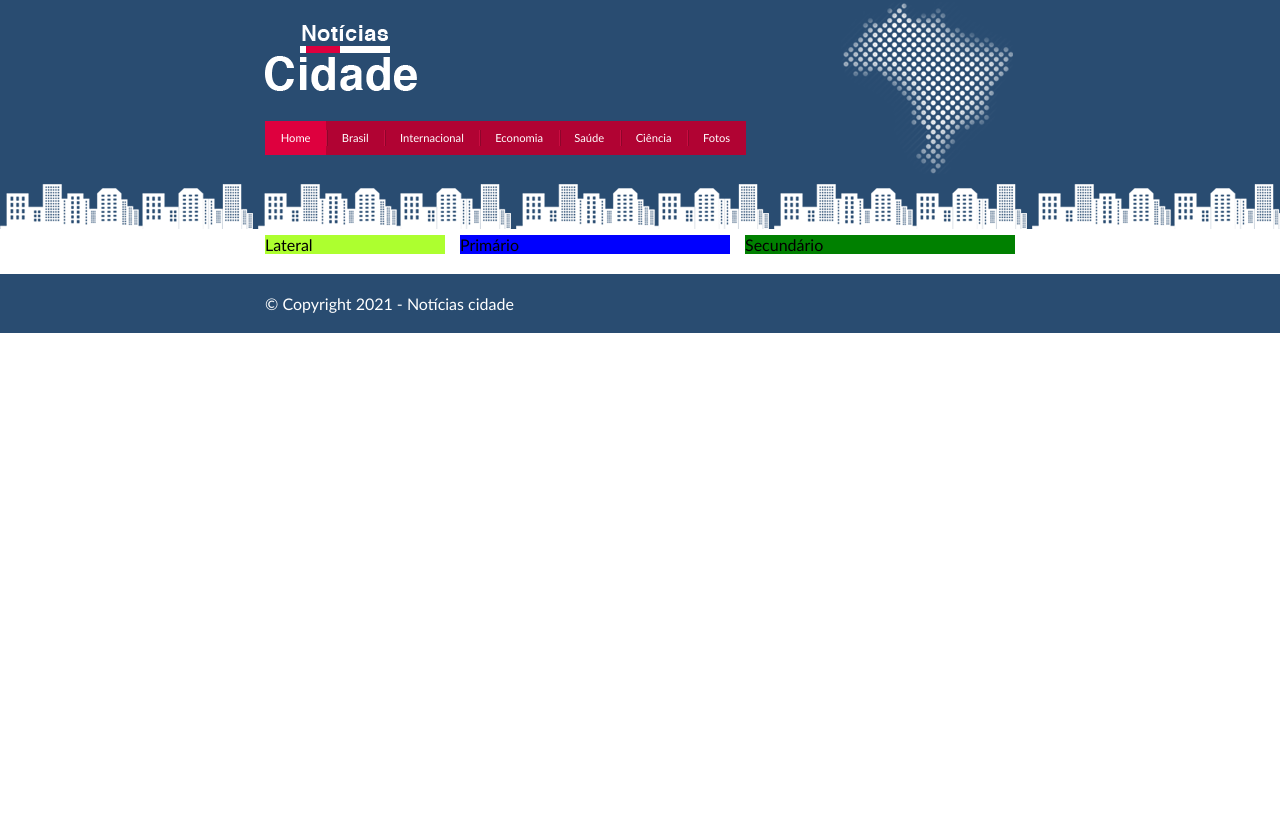
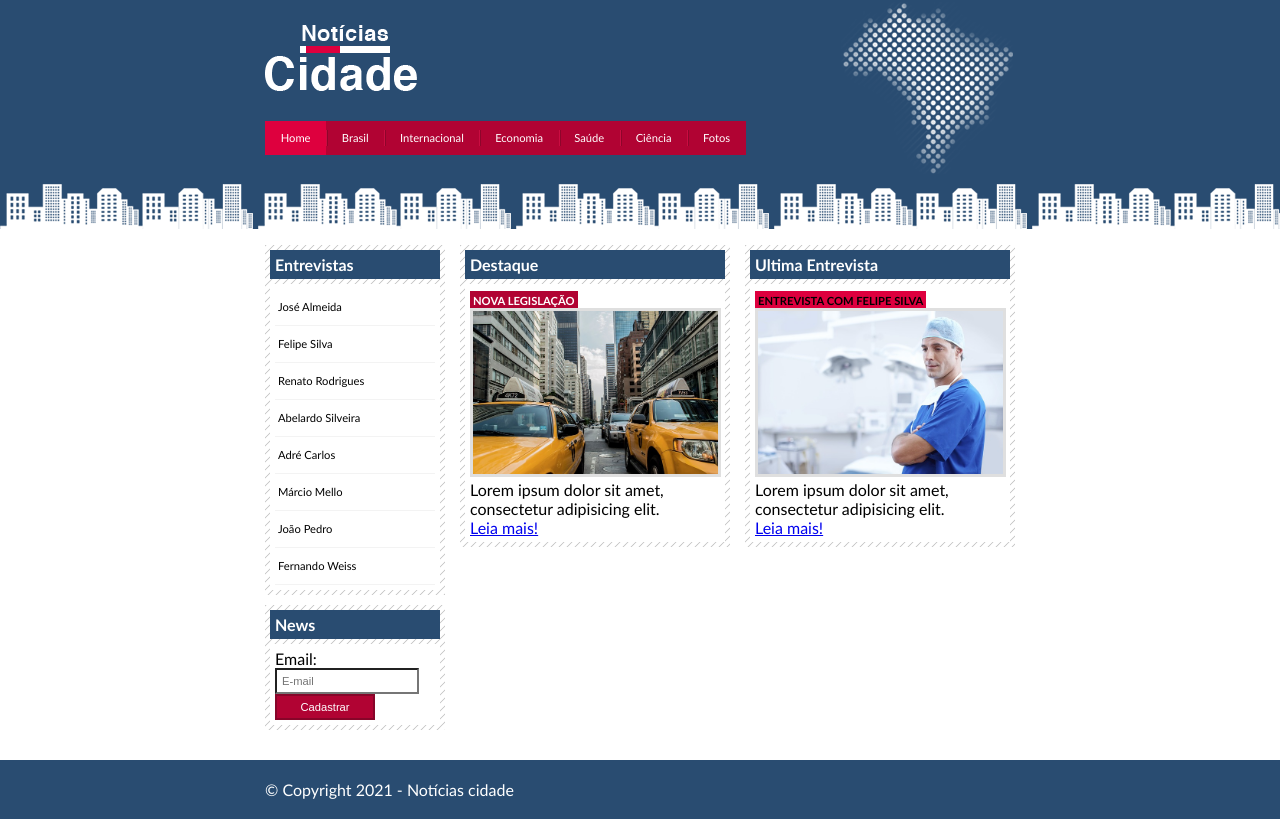
Before and after one commit to rvitor5197/noticias-cidade, a plain HTML site: page index.html in a window 1280 px wide. Drawn offline with Linux system fonts and the light colour scheme.

Commit message:
adding content area

```diff
--- a/CSS/style.css
+++ b/CSS/style.css
@@ -79,25 +79,118 @@ body.fotos #navigation a#fotos{
     background: #f5f5f5;
 }
 
+#lateral {
+    width: 180px;
+    float: left;
+    margin: 0 0 20px -750px;
+}
+
 #primario {
     width: 270px;
     float: left;
     margin: 0 0 20px 195px;
-    background: blue;
+}
+
+#duas-colunas #primario {
+    width: 555px;
+}
+
+#uma-coluna #primario {
+    width: 750px;
+    margin: 0 0 20px 0;
 }
 
 #secundario {
     width: 270px;
     float: left;
     margin: 0 0 20px 15px;
-    background: green;
 }
 
-#lateral {
-    width: 180px;
-    float: left;
-    margin: 0 0 20px -750px;
-    background: greenyellow;
+.caixa {
+    margin: 10px 0;
+    padding: 5px;
+    background: #f3f3f3 url(../imagens/fundo-caixa.png);
+}
+
+h2{
+    font-size: 1em;
+    background: #294c71;
+    color: #fff;
+    padding: 5px;
+}
+
+.caixa-conteudo{
+    background: #fff;
+    padding: 5px;
+    margin-top: 5px;
+}
+
+/*Formatar menus laterais*/
+#lateral ul a {
+    font-size: 0.7em;
+    padding: 3px;
+    display: block;
+    line-height: 30px;
+    color: #000;
+    text-decoration: none;
+    border-bottom: 1px solid #f3f3f3;
+}
+
+#lateral ul a:hover {
+    background: #f9f9f9 url(../imagens/marcador.png) no-repeat left center;
+    padding-left: 20px;
+    color: #a1a1a1;
+}
+
+/*form news*/
+label{
+    display: block;
+    cursor: pointer;
+}
+
+input {
+    padding: 5px;
+    width: 130px;
+    font-size: 0.7em;
+    background-color: #fff;
+}
+
+input.submit {
+    width: 100px;
+    color: #fff;
+    background-color: #b10333;
+    border: 2px solid #870529;
+}
+
+input.submit:hover{
+    background-color: #de003e;
+}
+
+/*Formatando imgs*/
+img {
+    border: 2px solid #dfdfdf;
+}
+
+img.img-principal{
+    width: 98%;
+    border: 3px solid #dfdfdf;
+}
+
+/*Formatando cabeçalhos*/
+h3 {
+    text-transform: uppercase;
+    display: inline;
+    font-size: 0.7em;
+    padding: 3px;
+}
+
+.destaque h3 {
+    background: #b10333;
+    color: #fff;
+}
+
+.entrevista h3 {
+    background: #de003e;
 }
 
 /*Rodape*/
--- a/index.html
+++ b/index.html
@@ -8,7 +8,7 @@
         <link rel="stylesheet" href="./CSS/style.css">
         <title>Notícias Cidade</title>
     </head>
-    <body class="home">
+    <body id="tres-colunas" class="home">
         <!--inicio container-->
         <div id="container">
             <!--inicio top-->
@@ -42,11 +42,84 @@
 
             <!--inicio content-->
             <div id="content">
-                <div id="primario">Primário</div>
-                <div id="secundario">Secundário</div>
-                <div id="lateral">Lateral</div>
-            </div>
-            <!--fim content-->
+                <div id="primario">
+                    <div class="caixa destaque">
+                        <h2>Destaque</h2>
+                        <div class="caixa-conteudo">
+                            <h3>Nova Legislação</h3>
+                            <img class="img-principal" src="./imagens/taxi.jpg" alt="imagem noticia" width="100%">
+                            <p>
+                                Lorem ipsum dolor sit amet, consectetur adipisicing elit.
+                            </p>
+                            <a href="#">Leia mais!</a>
+                        </div>
+                    </div>
+                </div>
+                <div id="secundario">
+                    <div class="caixa entrevista">
+                        <h2>Ultima Entrevista</h2>
+                        <div class="caixa-conteudo">
+                            <h3>Entrevista com Felipe Silva</h3>
+                            <img class="img-principal" src="./imagens/doutor.jpg" alt="imagem noticia" width="100%">
+                            <p>
+                                Lorem ipsum dolor sit amet, consectetur adipisicing elit.
+                            </p>
+                            <a href="#">Leia mais!</a>
+                        </div>
+                    </div>
+                </div>
+
+                <!--inicio lateral-->
+                <div id="lateral">
+                    <div class="caixa">
+                        <h2>Entrevistas</h2>
+                        <div class="caixa-conteudo">
+                            <ul>
+                                <li>
+                                    <a href="#">José Almeida</a>
+                                </li>
+                                <li>
+                                    <a href="#">Felipe Silva</a>
+                                </li>
+                                <li>
+                                    <a href="#">Renato Rodrigues</a>
+                                </li>
+                                <li>
+                                    <a href="#">Abelardo Silveira</a>
+                                </li>
+                                <li>
+                                    <a href="#">Adré Carlos</a>
+                                </li>
+                                <li>
+                                    <a href="#">Márcio Mello</a>
+                                </li>
+                                <li>
+                                    <a href="#">João Pedro</a>
+                                </li>
+                                <li>
+                                    <a href="#">Fernando Weiss</a>
+                                </li>
+                            </ul>
+                        </div>
+                    </div>
+                    <div class="caixa">
+                        <h2>News</h2>
+                        <div class="caixa-conteudo">
+                            <form>
+                                <div>
+                                    <label for="email">Email:</label>
+                                    <input type="text" name="email" id="email" placeholder="E-mail">
+                                </div>
+                                <div>
+                                    <input class="submit" type="submit" value="Cadastrar">
+                                </div>
+                            </form>
+                        </div>
+                    </div>
+                </div><!--fim lateral-->
+
+            </div><!--fim content-->
+
         </div>
         <!--fim container-->
 
```
